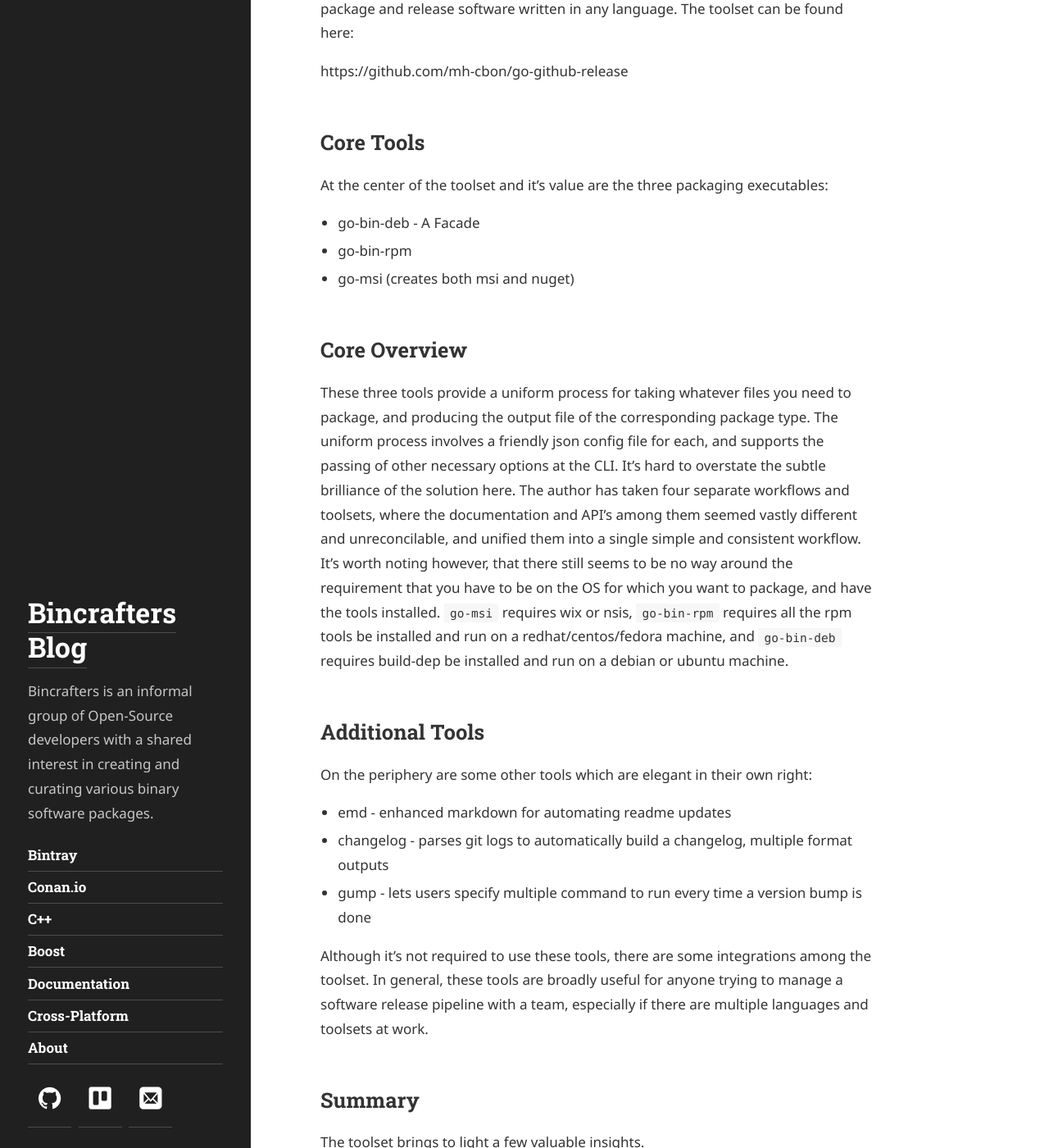
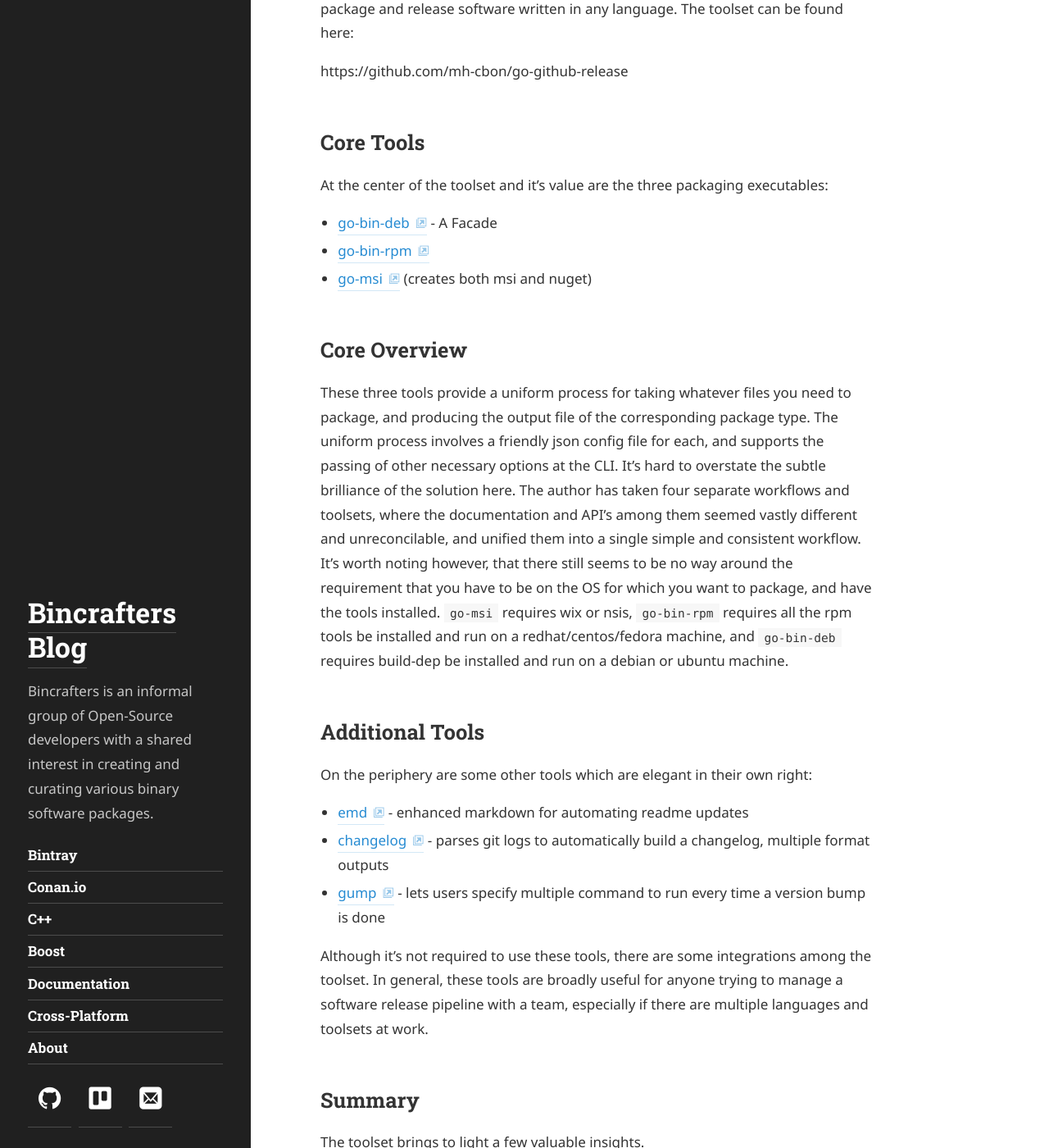
Before and after one commit to bincrafters/bincrafters.github.io, a Jekyll site: the page built from _posts/2017-05-25-go-tools-for-os-packaging.md, in a window 1280 px wide and 1400 px high, scrolled down 337 px. Shown: the whole window at 82% size. Built offline with Jekyll 4.4.1, drawn with Linux system fonts in a browser that asks for light colours; some web fonts are replaced; part of the change alters nothing that is shown.

```diff
--- a/_posts/2017-05-25-go-tools-for-os-packaging.md
+++ b/_posts/2017-05-25-go-tools-for-os-packaging.md
@@ -9,18 +9,18 @@ https://github.com/mh-cbon/go-github-release
 
 ## Core Tools
 At the center of the toolset and it's value are the three packaging executables:
-* go-bin-deb - A Facade
-* go-bin-rpm
-* go-msi (creates both msi and nuget)
+* [go-bin-deb](https://github.com/mh-cbon/go-bin-deb) - A Facade
+* [go-bin-rpm](https://github.com/mh-cbon/go-bin-msi)
+* [go-msi](https://github.com/mh-cbon/go-msi) (creates both msi and nuget)
 
 ## Core Overview
 These three tools provide a uniform process for taking whatever files you need to package, and producing the output file of the corresponding package type.  The uniform process involves a friendly json config file for each, and supports the passing of other necessary options at the CLI.   It's hard to overstate the subtle brilliance of the solution here.  The author has taken four separate workflows and toolsets, where the documentation and API's among them seemed vastly different and unreconcilable, and unified them into a single simple and consistent workflow.   It's worth noting however, that there still seems to be no way around the requirement that you have to be on the OS for which you want to package, and have the tools installed.  `go-msi` requires wix or nsis, `go-bin-rpm` requires all the rpm tools be installed and run on a redhat/centos/fedora machine, and `go-bin-deb` requires build-dep be installed and run on a debian or ubuntu machine.
 
 ## Additional Tools
 On the periphery are some other tools which are elegant in their own right:
-* emd - enhanced markdown for automating readme updates
-* changelog - parses git logs to automatically build a changelog, multiple format outputs
-* gump - lets users specify multiple command to run every time a version bump is done
+* [emd](https://github.com/mh-cbon/emd) - enhanced markdown for automating readme updates
+* [changelog](https://github.com/mh-cbon/changelog) - parses git logs to automatically build a changelog, multiple format outputs
+* [gump](https://github.com/mh-cbon/gump) - lets users specify multiple command to run every time a version bump is done
 
 Although it's not required to use these tools, there are some integrations among the toolset.  In general, these tools are broadly useful for anyone trying to manage a software release pipeline with a team, especially if there are multiple languages and toolsets at work.
 
```
